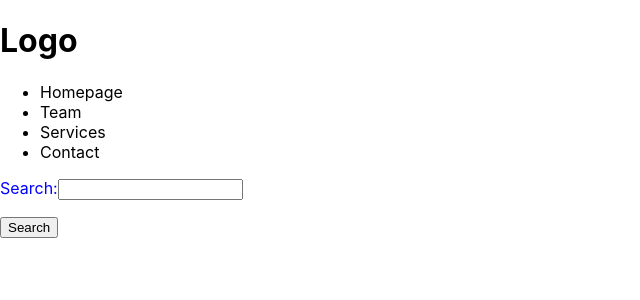
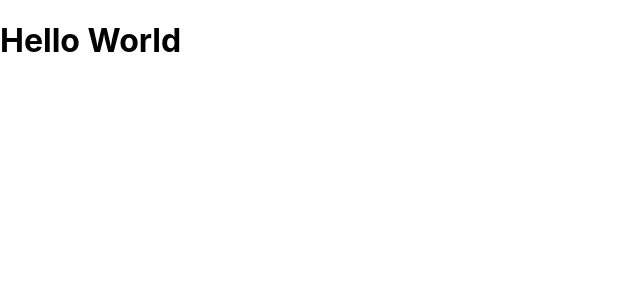
Before and after one commit to bulmaroarellano/React-for-Internationalization, a React (Create React App) app: page / in a window 1280 px wide. Shown: the top 300 px of the page, without its empty margins (0-640 px from the left). Built offline with nearby package versions, Linux system fonts and the light colour scheme.

Commit message:
Finished

```diff
--- a/src/App.js
+++ b/src/App.js
@@ -1,10 +1,17 @@
-import Header from './Components/Header';
+import React from 'react';
+
 require('./style.css');
+
+class Infobox extends React.Component{
+render(){
+  const {headline}=this.props;
+  return <h1>{headline}</h1>
+}}
+
 
 function App() {
   return (
-
-    <Header />
+    <Infobox headline="Hello World" />
   );
 }
 
```
